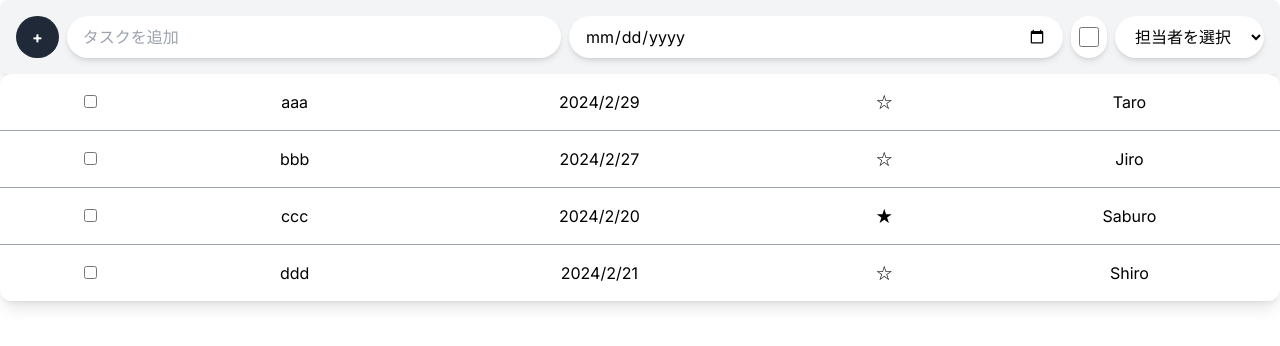
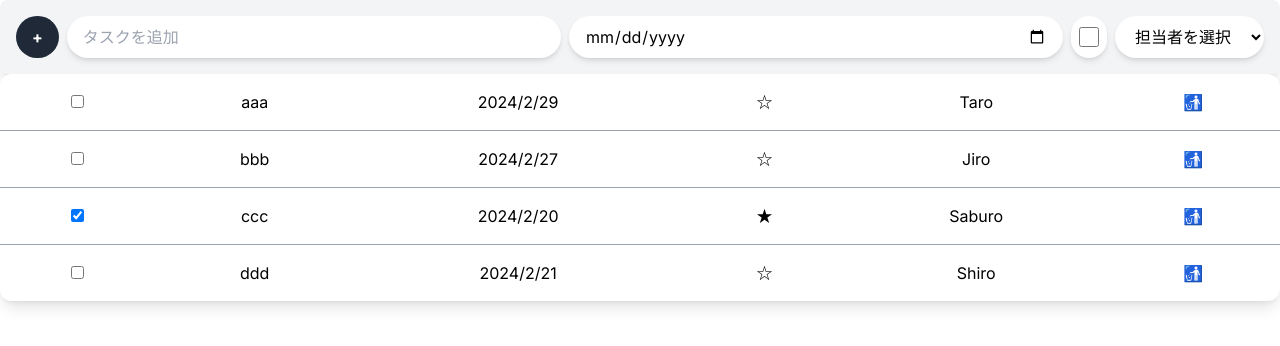
Before and after one commit to enemancy/my-next-todoapp, a Next.js app: page /tasks in a window 1280 px wide. Shown: the top 346 px of the page. Built offline with nearby package versions, Linux system fonts and the light colour scheme.

Commit message:
adding createTodo and deleteTodo

```diff
--- a/app/lib/actions.ts
+++ b/app/lib/actions.ts
@@ -0,0 +1,27 @@
+import { todos } from '@/app/lib/test-datas';
+import type { Todo } from '@/app/lib/definitions';
+import { redirect } from 'next/navigation';
+
+export function createTodo(formData: FormData){
+  const fields: Todo = {
+    id: (new Date).getTime().toString(),
+    name: formData.get('name')?.toString() || '',
+    deadline: new Date(formData.get('deadline') as string),
+    isImportant: formData.get('isImportant') === 'true',
+    assignedPerson: formData.get('assignedPerson')?.toString() || '',
+    tag: null,
+    isDone: false,
+  }
+
+  todos.push(fields);
+  redirect('/tasks');
+}
+
+export function deleteTodo(formData: FormData){
+  const deleteId = formData.get('id');
+  const index = todos.findIndex(todo => todo.id === deleteId);
+  if (index !== -1) {
+    todos.splice(index, 1);
+  }
+  redirect('/tasks');
+}
--- a/app/lib/definitions.ts
+++ b/app/lib/definitions.ts
@@ -1,10 +1,11 @@
 export type Todo = {
   id: string;
   name: string;
-  deadline: Date | null,
+  deadline: Date,
   isImportant: boolean,
-  assignedPerson: string | null,
+  assignedPerson: string,
   tag: string | null,
+  isDone: boolean,
 }
 
 export type User = {
--- a/app/lib/test-datas.ts
+++ b/app/lib/test-datas.ts
@@ -8,6 +8,7 @@ export const todos: Todo[] = [
     isImportant: false,
     assignedPerson: 'Taro',
     tag: null,
+    isDone: false,
   },
   {
     id: '2',
@@ -16,6 +17,7 @@ export const todos: Todo[] = [
     isImportant: false,
     assignedPerson: 'Jiro',
     tag: null,
+    isDone: false,
   },
   {
     id: '3',
@@ -24,6 +26,7 @@ export const todos: Todo[] = [
     isImportant: true,
     assignedPerson: 'Saburo',
     tag: null,
+    isDone: true,
   },
   {
     id: '4',
@@ -32,6 +35,7 @@ export const todos: Todo[] = [
     isImportant: false,
     assignedPerson: 'Shiro',
     tag: null,
+    isDone: false,
   },
 ];
 
--- a/app/ui/table.tsx
+++ b/app/ui/table.tsx
@@ -1,16 +1,35 @@
-import { todos, users } from '@/app/lib/test-datas'
+'use client';
+
+import { todos, users } from '@/app/lib/test-datas';
+import { createTodo, deleteTodo } from '@/app/lib/actions';
 
 export default function Table() {
   return (
     <>
-      <form action="" className="flex w-full justify-center gap-2 bg-gray-100 p-4 rounded-lg shadow-xl">
-        <button className="bg-gray-800 hover:bg-gray-900 text-white font-bold py-2 px-4 rounded-full transition duration-300 ease-in-out transform hover:scale-110">+</button>
-        <input type="text" className="border-0 bg-white px-4 py-2 rounded-full shadow-md w-full focus:ring-2 focus:ring-gray-400 transition duration-300 ease-in-out" placeholder="タスクを追加" />
-        <input type="date" className="border-0 bg-white px-4 py-2 rounded-full shadow-md w-full focus:ring-2 focus:ring-gray-400 transition duration-300 ease-in-out" />
+      <form action={createTodo} className="flex w-full justify-center gap-2 bg-gray-100 p-4 rounded-lg shadow-xl">
+        <button type="submit" className="bg-gray-800 hover:bg-gray-900 text-white font-bold py-2 px-4 rounded-full transition duration-300 ease-in-out transform hover:scale-110">+</button>
+        <input
+          name="name"
+          type="text"
+          className="border-0 bg-white px-4 py-2 rounded-full shadow-md w-full focus:ring-2 focus:ring-gray-400 transition duration-300 ease-in-out"
+          placeholder="タスクを追加"
+        />
+        <input
+          name="deadline"
+          type="date"
+          className="border-0 bg-white px-4 py-2 rounded-full shadow-md w-full focus:ring-2 focus:ring-gray-400 transition duration-300 ease-in-out"
+        />
         <div className="flex items-center justify-center bg-white px-2 py-2 rounded-full shadow-md">
-          <input type="checkbox" className="w-5 h-5 text-gray-600 focus:ring-gray-500 rounded-full" />
+          <input
+            name="isImportant"
+            type="checkbox"
+            className="w-5 h-5 text-gray-600 focus:ring-gray-500 rounded-full"
+          />
         </div>
-        <select name="user" className="border-0 bg-white px-4 py-2 rounded-full shadow-md focus:ring-2 focus:ring-gray-400 transition duration-300 ease-in-out">
+        <select
+          name="assignedPerson"
+          className="border-0 bg-white px-4 py-2 rounded-full shadow-md focus:ring-2 focus:ring-gray-400 transition duration-300 ease-in-out"
+        >
           <option value="" selected>担当者を選択</option>
           {users.map((user) => (
             <option key={user.name} value={user.name}>{user.name}</option>
@@ -22,12 +41,29 @@ export default function Table() {
           {todos?.map((todo) => (
             <tr key={todo.id} className="bg-white hover:bg-gray-100">
               <td className="px-6 py-4">
-                <input type="checkbox" className="rounded-full" />
+                <input
+                  type="checkbox"
+                  className="rounded-full"
+                  defaultChecked={todo.isDone}
+                />
               </td>
               <td className="px-6 py-4">{todo.name}</td>
               <td className="px-6 py-4">{todo.deadline?.toLocaleDateString('ja-JP') || '-'}</td>
               <td className="px-6 py-4">{todo.isImportant ? '★' : '☆'}</td>
               <td className="px-6 py-4">{todo.assignedPerson || '-'}</td>
+              <td className="px-6 py-4">
+                <form action={deleteTodo}>
+                  <button type="submit">
+                    🚮
+                  </button>
+                  <input
+                    name="id"
+                    type="text"
+                    value={todo.id}
+                    className="hidden"
+                  />
+                </form>
+              </td>
             </tr>
           ))}
         </tbody>
```
